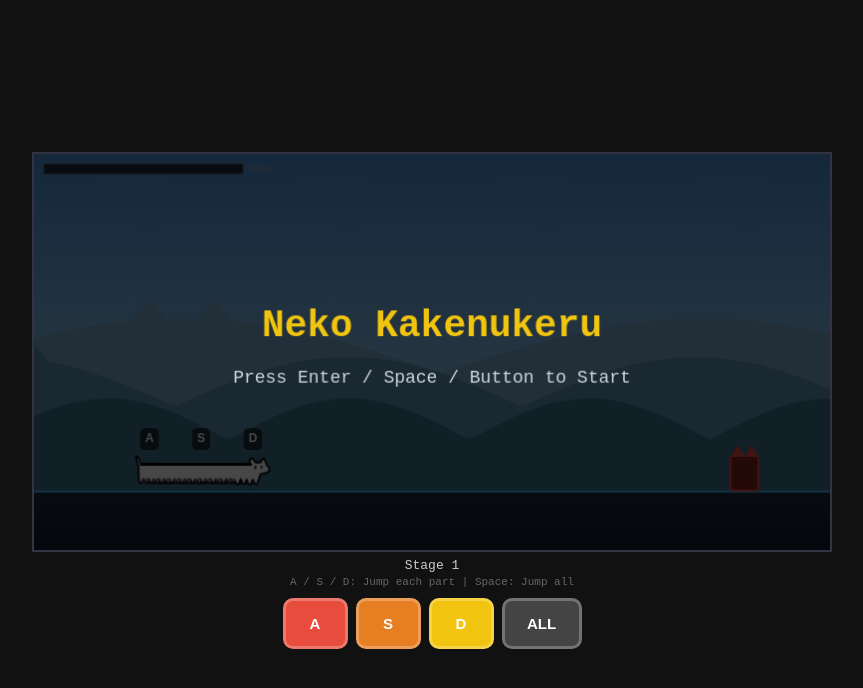
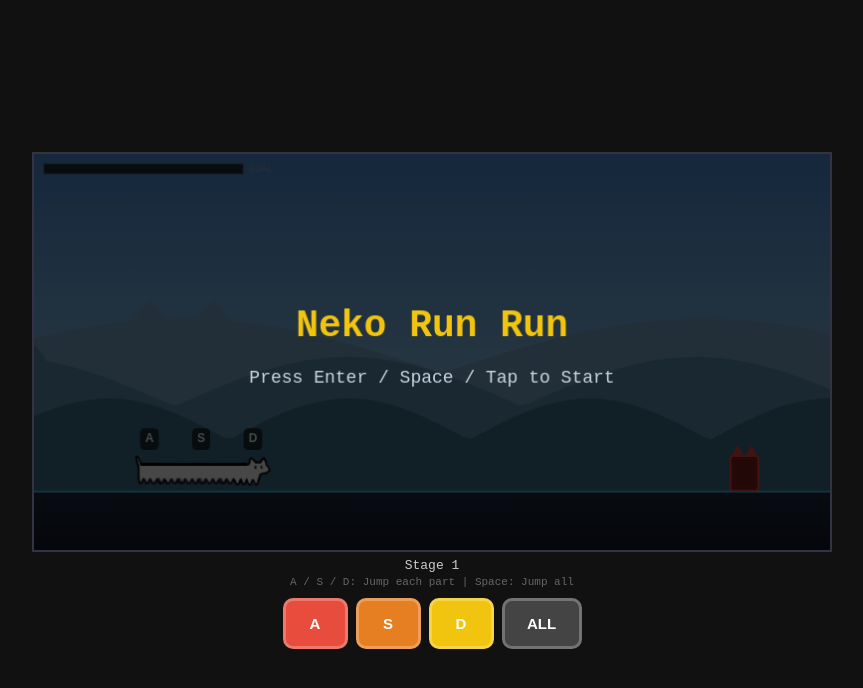
Before and after one commit to mizu-awa/NekoKakenukeru, a plain HTML site: page index.html in a window 1280 px wide. Shown: the whole page, without its empty margins (208-1071 px from the left). Drawn offline with Linux system fonts and the light colour scheme.

Commit message:
最終調整

```diff
--- a/game.js
+++ b/game.js
@@ -248,21 +248,22 @@ function drawCatBody(ctx, parts, camX) {
   }
 
   // --- 胴体タイルを描画（間引き） ---
-  const tileCount = parts.length * 5;
+  const allOnGround = parts.every(p => p.onGround);
+  const tileCount = parts.length * (allOnGround ? 1.5 : 2);
   const step = Math.max(1, Math.floor(samples.length / tileCount));
-  for (let i = 0; i < samples.length; i += step) {
+  for (let i = 0; i < samples.length - 1; i += step) {
     const s = samples[i];
     drawBodyPart(ctx, {
       screenX: s.x - camX,
       y: s.y - PART_H / 2,
       color: parts[0].color,
       label: null,
-      isHead: (i + step >= samples.length),
+      isHead: false,
       isTail: (i === 0),
     }, s.angle);
   }
-  // 最終点（頭）が間引きで飛ばされた場合に補完
-  if ((samples.length - 1) % step !== 0) {
+  // 最終点（頭）は常に1回だけ描画
+  {
     const s = samples[samples.length - 1];
     drawBodyPart(ctx, {
       screenX: s.x - camX,
@@ -282,7 +283,7 @@ function drawCatBody(ctx, parts, camX) {
     const headPart = parts[parts.length - 1];
     const neckPart = parts[parts.length - 2];
     const yGap = Math.abs(headPart.y - neckPart.y);
-    const lineExtendHead = 8 + yGap * 0.25;
+    const lineExtendHead = 3.5 + yGap * 0.125;
 
     // 白ライン
     const whiteBackOffset = backOffset - PART_H * 0.04;
--- a/index.html
+++ b/index.html
@@ -5,6 +5,7 @@
   <meta name="viewport" content="width=device-width, initial-scale=1.0, user-scalable=no">
   <title>ねこかけぬける</title>
   <link rel="stylesheet" href="style.css">
+  <link rel="icon" href="img/0200_head.png" type="image/png">
 </head>
 <body>
   <canvas id="gameCanvas"></canvas>
--- a/locales/en.json
+++ b/locales/en.json
@@ -1,6 +1,6 @@
 {
-  "title":         "Neko Kakenukeru",
-  "startSub":      "Press Enter / Space / Button to Start",
+  "title":         "Neko Run Run",
+  "startSub":      "Press Enter / Space / Tap to Start",
   "gameOver":      "Game Over",
   "gameOverSub":   "Press Enter to Retry",
   "stageClear":    "Stage {stage} Clear!",
--- a/locales/ja.json
+++ b/locales/ja.json
@@ -1,6 +1,6 @@
 {
   "title":         "ねこかけぬける",
-  "startSub":      "Enter / Space / ボタン でスタート",
+  "startSub":      "Enter / Space / タップ でスタート",
   "gameOver":      "ゲームオーバー",
   "gameOverSub":   "Enter で再挑戦",
   "stageClear":    "Stage {stage} クリア!",
```
Also changed, not shown: img/0200_head.png (added).
